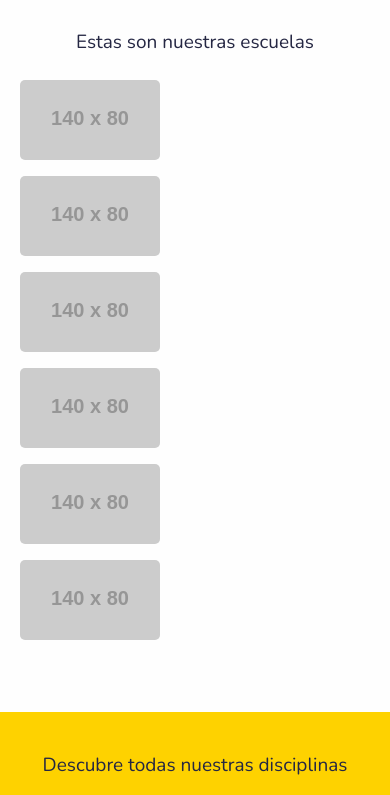
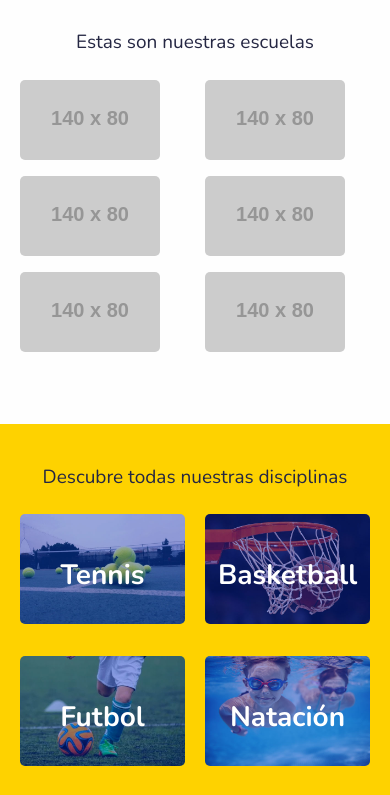
Before and after one commit to Eastmango/guii, a plain HTML site: page index.html in a window 390 px wide. Shown: the part 1160-1955 px from the top of the page. Drawn offline with nearby package versions, Linux system fonts and the light colour scheme; placeholder pictures from the web are drawn by us.

```diff
--- a/index.html
+++ b/index.html
@@ -98,22 +98,22 @@
                 <h3>Estas son nuestras escuelas</h3>
             </div>
             <div class="grid-container grid-x grid-padding-x">
-                <div class="escuelas-item cell small-8 medium-2 large-2" >
+                <div class="escuelas-item cell small-6 medium-2 large-2" >
                     <img src="https://placehold.it/140x80" alt="">
                 </div>
-                <div class="escuelas-item cell small-8 medium-2 large-2" >
+                <div class="escuelas-item cell small-6 medium-2 large-2" >
                     <img src="https://placehold.it/140x80" alt="">
                 </div>
-                <div class="escuelas-item cell small-8 medium-2 large-2" >
+                <div class="escuelas-item cell small-6 medium-2 large-2" >
                     <img src="https://placehold.it/140x80" alt="">
                 </div>
-                <div class="escuelas-item cell small-8 medium-2 large-2" >
+                <div class="escuelas-item cell small-6 medium-2 large-2" >
                     <img src="https://placehold.it/140x80" alt="">
                 </div>
-                <div class="escuelas-item cell small-8 medium-2 large-2" >
+                <div class="escuelas-item cell small-6 medium-2 large-2" >
                     <img src="https://placehold.it/140x80" alt="">
                 </div>
-                <div class="escuelas-item cell small-8 medium-2 large-2" >
+                <div class="escuelas-item cell small-6 medium-2 large-2" >
                     <img src="https://placehold.it/140x80" alt="">
                 </div>
             </div>
```
